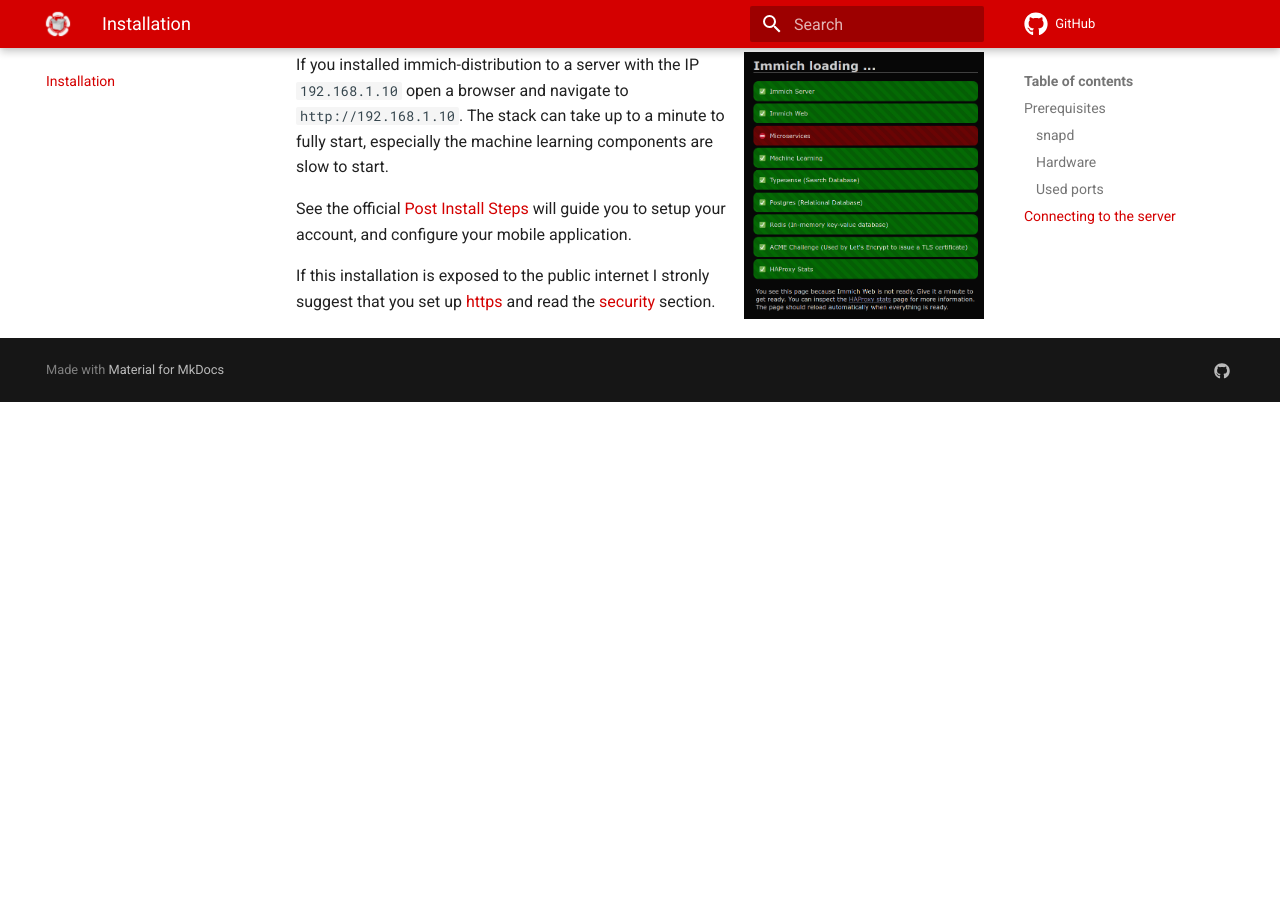
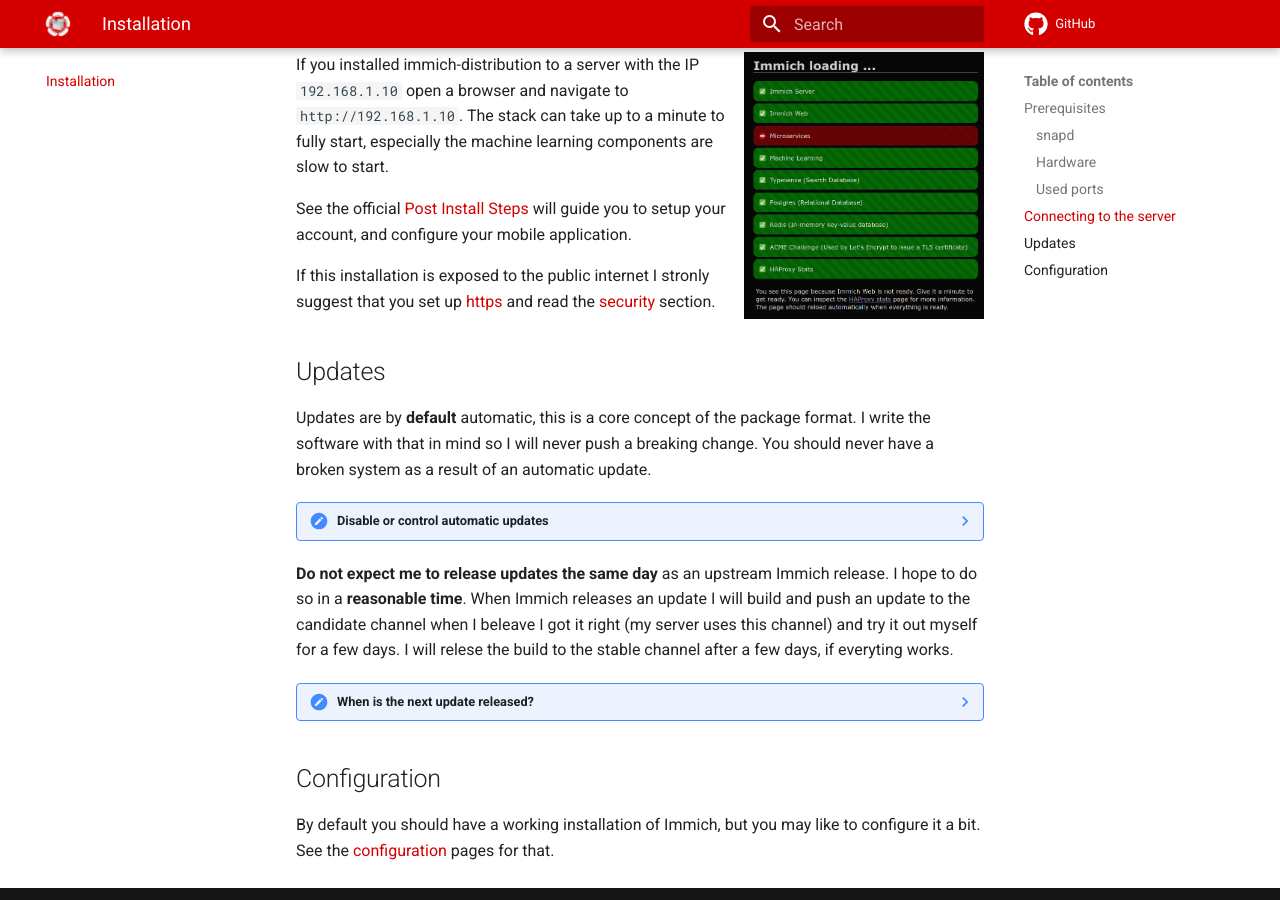
Before and after one commit to nsg/immich-distribution, an MkDocs documentation site: the page built from docs/docs/install.md, in a window 1280 px wide and 900 px high, scrolled down 1611 px. Built offline with MkDocs 1.6.1 and Material for MkDocs 9.7.7, drawn with Linux system fonts in a browser that asks for light colours; comment, search, counter and statistics services are not loaded; before the commit the page ends 2013 px from its top, so only the background shows below that.

Commit message:
finalize docs

````diff
--- a/docs/docs/install.md
+++ b/docs/docs/install.md
@@ -61,3 +61,39 @@
 See the official [Post Install Steps](https://immich.app/docs/install/post-install) will guide you to setup your account, and configure your mobile application.
 
 If this installation is exposed to the public internet I stronly suggest that you set up [https](/configuration/https) and read the [security](/configuration/security) section.
+
+## Updates
+
+Updates are by **default** automatic, this is a core concept of the package format. I write the software with that in mind so I will never push a breaking change. You should never have a broken system as a result of an automatic update.
+
+??? Note "Disable or control automatic updates"
+
+    The advantages with automatic updates usually outweights the disadvantages for ordinary users, that's why automatic updates are on by default. If you have other needs this behavior can be changed with the following commands.
+
+    **Please note** that if you do not update regularly (that's about once a week, at minimum) I can't guarantee that updates are completely trouble free. They should be, but I test only updates done sequentially from version to version.
+
+    ```bash title="Prevent updates over the weekend"
+    snap refresh --hold=72h immich-distribution # (1)
+    ```
+
+    1. Change this to a value to your likeing. See the [documentation](https://snapcraft.io/docs/keeping-snaps-up-to-date) for more information.
+
+    ```bash title="Never update automatically"
+    snap refresh --hold=forever immich-distribution
+    ```
+
+    Another alternative is to pick a time when updates are applied, like in the middle in the night. For more information about that, and much more see [snapd:s documentation](https://snapcraft.io/docs/keeping-snaps-up-to-date).
+
+**Do not expect me to release updates the same day** as an upstream Immich release. I hope to do so in a **reasonable time**. When Immich releases an update I will build and push an update to the candidate channel when I beleave I got it right (my server uses this channel) and try it out myself for a few days. I will relese the build to the stable channel after a few days, if everyting works.
+
+??? Note "When is the next update released?"
+
+    Updates can be quick and easy, or a lot of work depending on the changes upstream. I will open a tracking issue tagged with [new-version](https://github.com/nsg/immich-distribution/issues?q=is%3Aissue+is%3Aopen+label%3Anew-version) when I detect an update, feel free to ask questions there. If you have experience with building snap packages, see [upgrade](/build/upgrade) how to contribute to the project.
+
+    To speed up the transition time from "beta -> candidate -> stable", help me test the build and inform me about detected problems, try to troubleshoot them, and of course, also report success!
+
+    Finally, just a thumbs up or any message will keep me motivated to carry on!
+
+## Configuration
+
+By default you should have a working installation of Immich, but you may like to configure it a bit. See the [configuration](/configuration/) pages for that.
--- a/docs/mkdocs.yml
+++ b/docs/mkdocs.yml
@@ -45,5 +45,8 @@
   - pymdownx.caret
   - pymdownx.mark
   - pymdownx.tilde
+  - pymdownx.emoji:
+      emoji_index: !!python/name:materialx.emoji.twemoji
+      emoji_generator: !!python/name:materialx.emoji.to_svg
 extra_css:
   - css/extra.css
````
Also changed, not shown: docs/docs/configuration/backup-restore.md (added, +31 -0 lines), docs/docs/configuration/cli.md (added, +18 -0 lines), docs/docs/configuration/haproxy.md (added, +17 -0 lines), docs/docs/configuration/index.md (added, +8 -0 lines), docs/docs/configuration/postgres.md (added, +13 -0 lines), docs/docs/index.md (+6 -0 lines), README.md, 1 other file.
